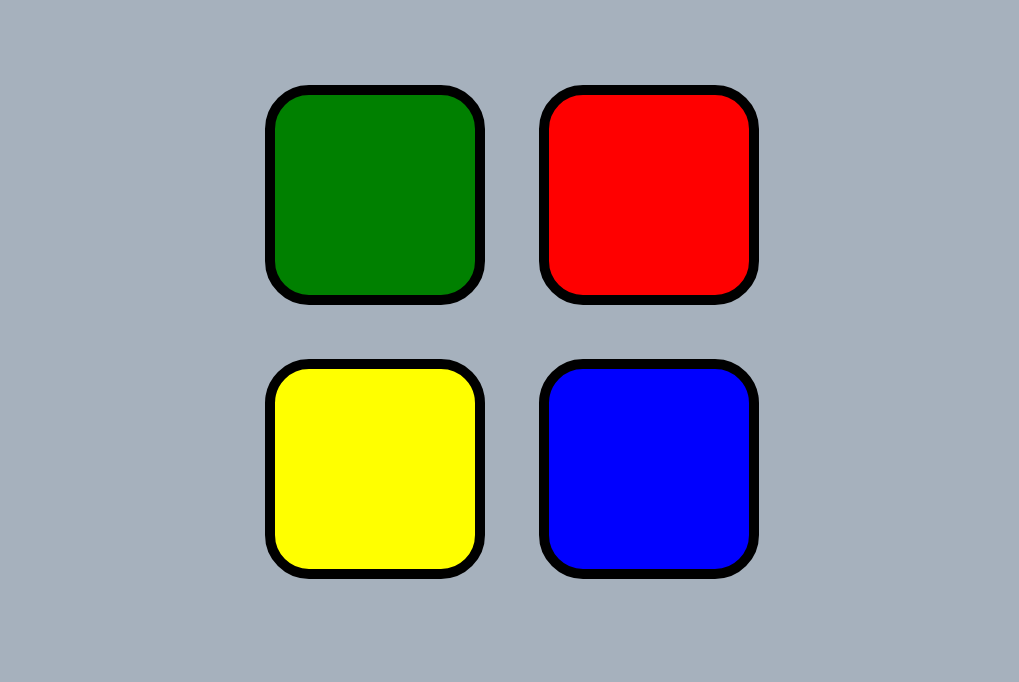
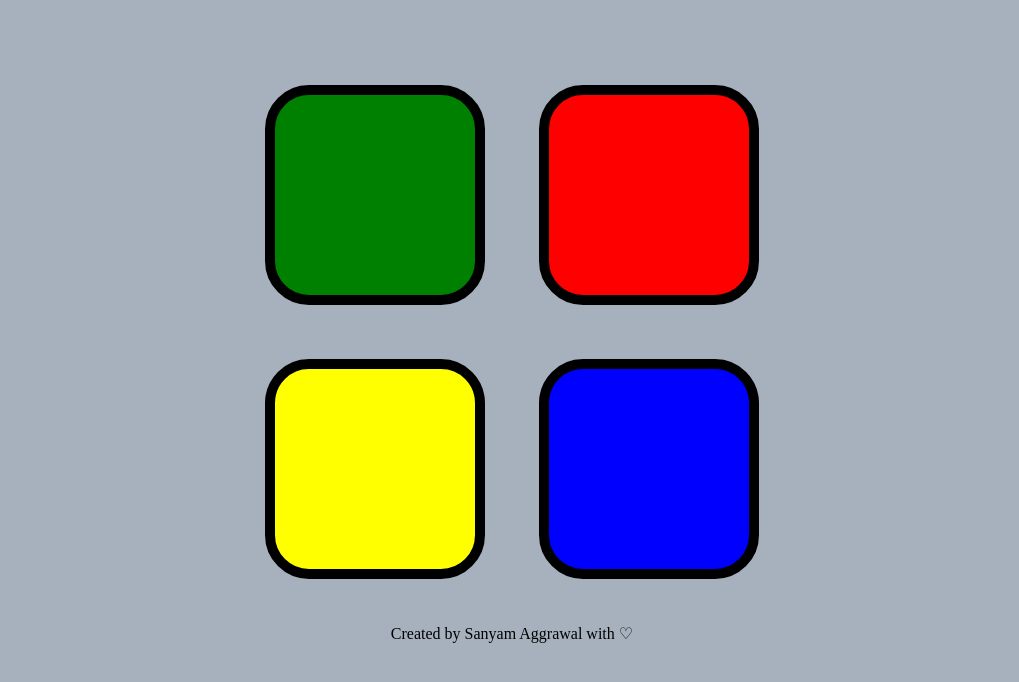
Before and after one commit to angle361/Simon-Game, a plain HTML site: page index.html in a window 1280 px wide. Shown: the part 114-796 px from the top of the page, without its empty margins (128-1147 px from the left). Drawn offline with nearby package versions, Linux system fonts and the light colour scheme.

Commit message:
Added footer

```diff
--- a/index.html
+++ b/index.html
@@ -31,5 +31,7 @@
   <script src="https://ajax.googleapis.com/ajax/libs/jquery/3.5.1/jquery.min.js"></script>
   <script src="game.js" charset="utf-8"></script>
 </body>
-
+<footer>
+  <p>Created by Sanyam Aggrawal with ♡</p>
+</footer>
 </html>
```
